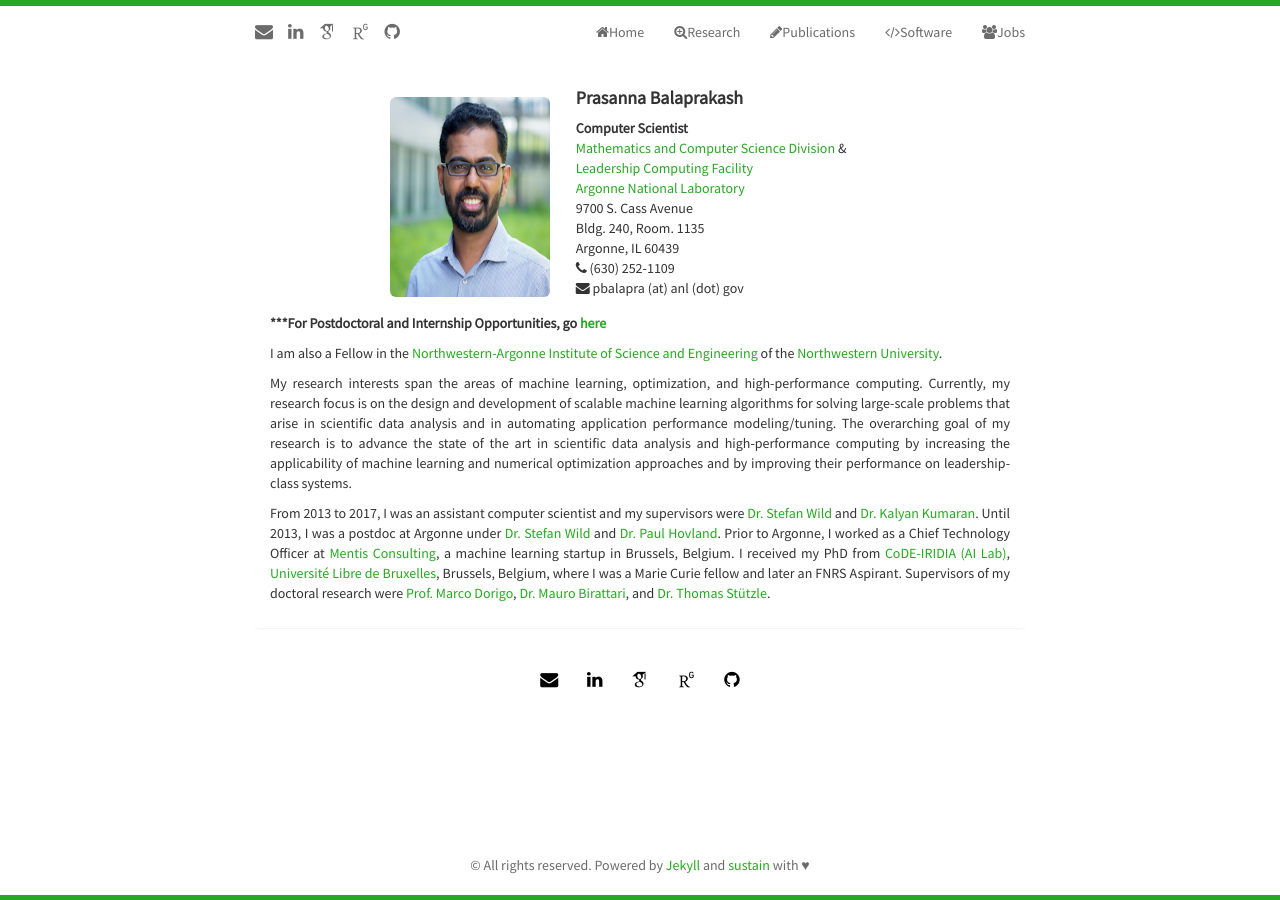
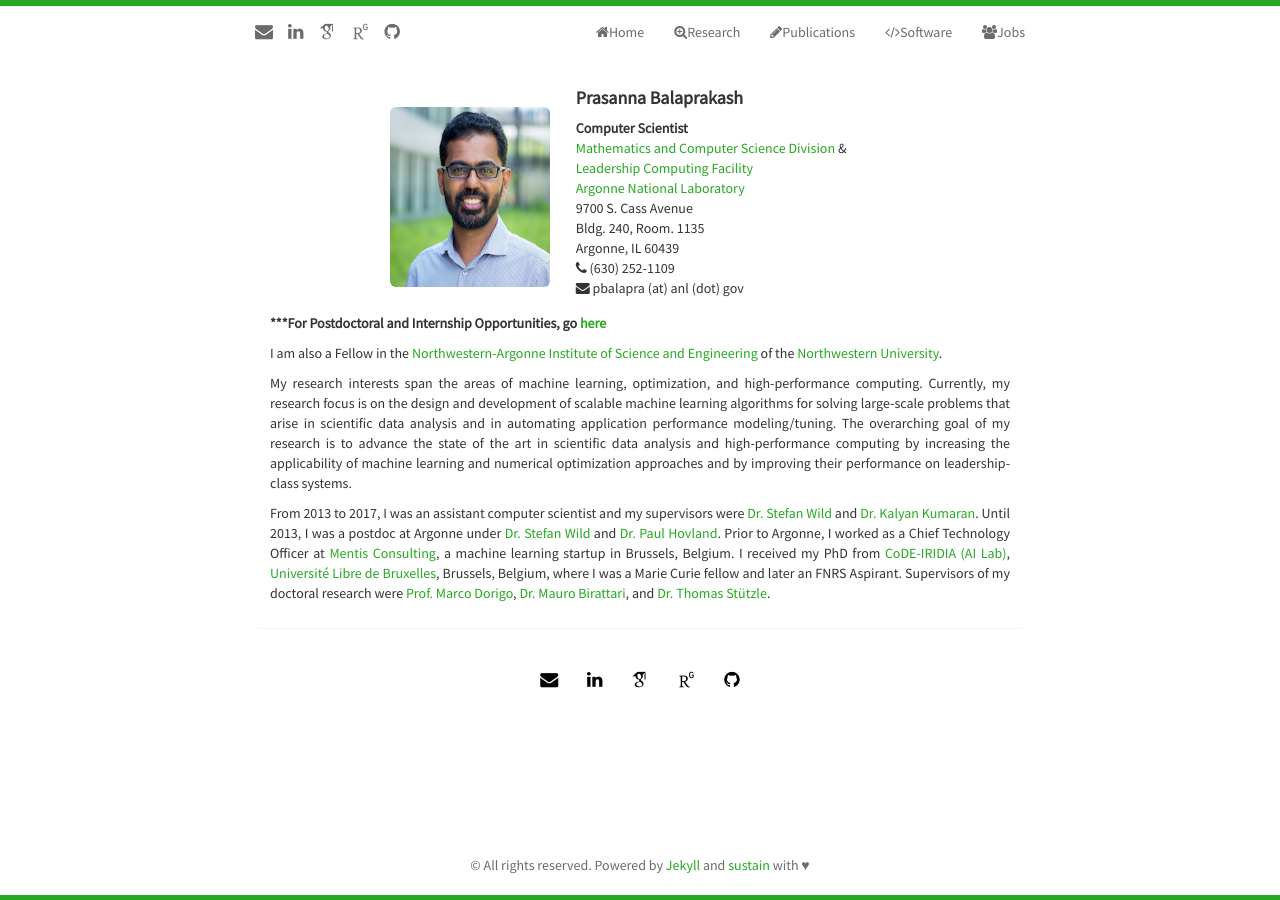
Before and after one commit to pbalapra/pbalapra.github.io, a Jekyll site: the page built from index.html, in a window 1280 px wide. Built offline with Jekyll 4.4.1, drawn with Linux system fonts in a browser that asks for light colours; nearby versions of some CDN libraries; some web fonts are replaced; the list of posts is cut into pages by our own code.

Commit message:
index page update

```diff
--- a/index.html
+++ b/index.html
@@ -11,7 +11,7 @@ title: Home Page of Prasanna Balaprakash
           <tr>
             <td>
         	  <div class="avatar">
-        		<img width="160" height="200"  class="img-rounded" src="{{ site.baseurl }}static/img/{{ site.avatar }}" alt="Responsive image">
+        		<img width="160" height="180"  class="img-rounded" src="{{ site.baseurl }}static/img/{{ site.avatar }}" alt="Responsive image">
               </div>
             </td>
             <td>
```
